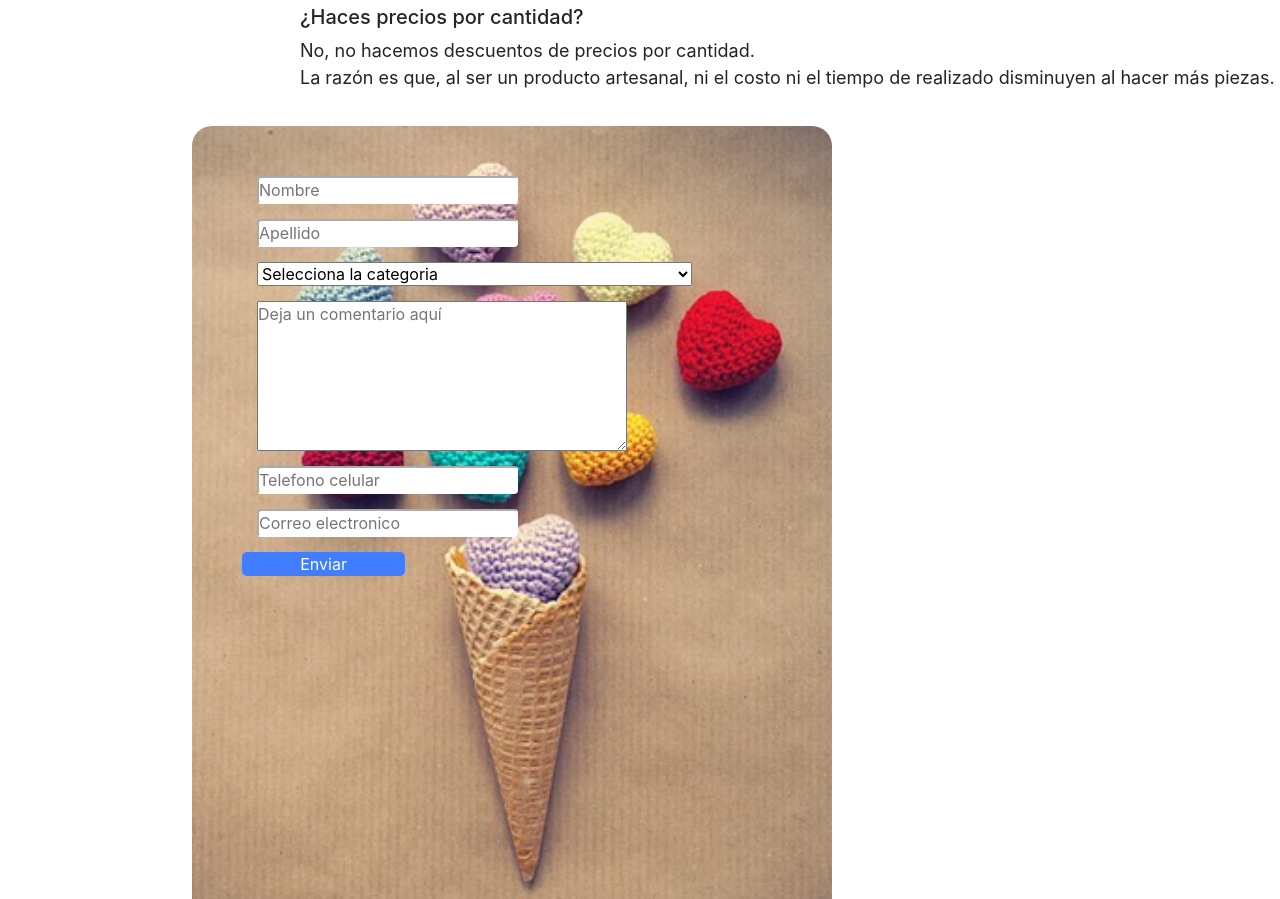
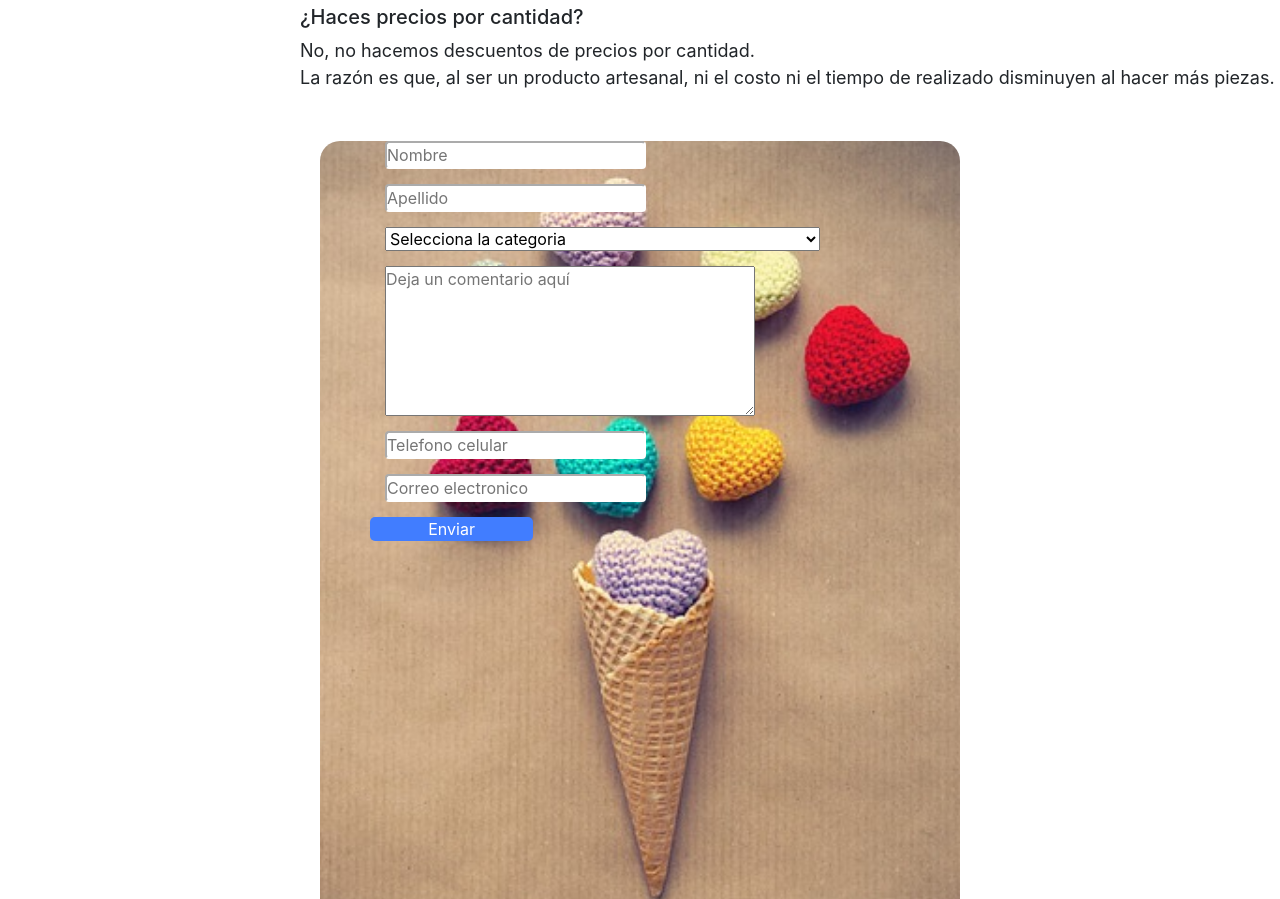
Before and after one commit to Elis1810/CAC-TP, a plain HTML site: page pedidos.html in a window 1280 px wide. Shown: the part 960-1859 px from the top of the page. Drawn offline with nearby package versions, Linux system fonts and the light colour scheme.

Commit message:
centrado de form

```diff
--- a/css/estilos.css
+++ b/css/estilos.css
@@ -1056,11 +1056,7 @@ width: 60%;
   height: 800px;
   border: 4px;
   border-radius: 20px;
-  display: inline-block;
-  justify-content: center;
-  align-items: center;
-  margin-left: 15%;
-  margin-bottom: 15px;
+  margin: auto;
 }
 .input-control{
 position: relative;
```
